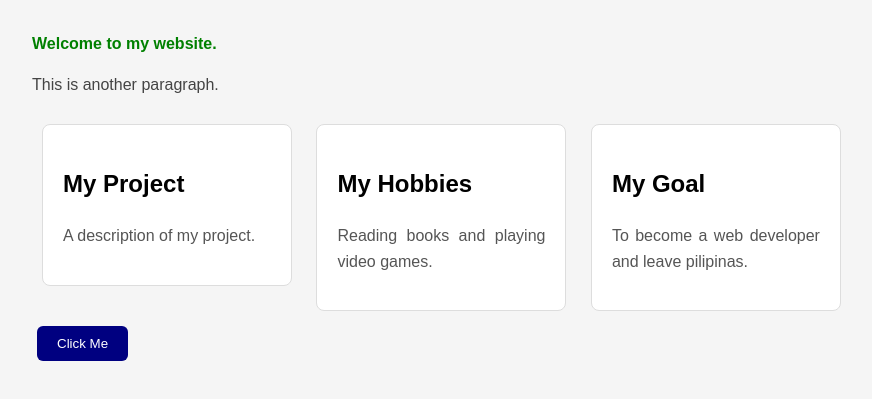
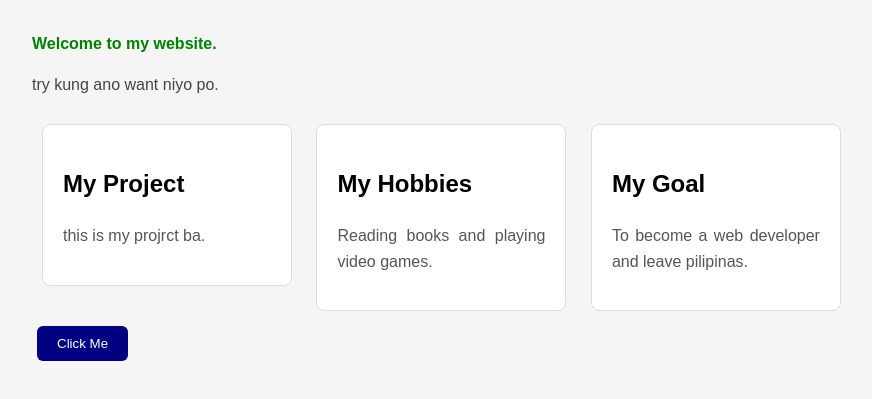
Before and after one commit to mhar0n/WEBTECH, a plain HTML site: page css-activity/index.html in a window 1280 px wide. Shown: the part 103-502 px from the top of the page, without its empty margins (128-1000 px from the left). Drawn offline with Linux system fonts and the light colour scheme.

Commit message:
Completed CSS activity

```diff
--- a/css-activity/index.html
+++ b/css-activity/index.html
@@ -11,11 +11,11 @@
         <h1 id="main-title">My Website</h1>
 
         <p class="intro">Welcome to my website.</p>
-        <p>This is another paragraph.</p>
+        <p>try kung ano want niyo po.</p>
 
         <div class="card">
             <h2>My Project</h2>
-            <p>A description of my project.</p>
+            <p>this is my projrct ba.</p>
         </div>
 
         <div class="card">
```
